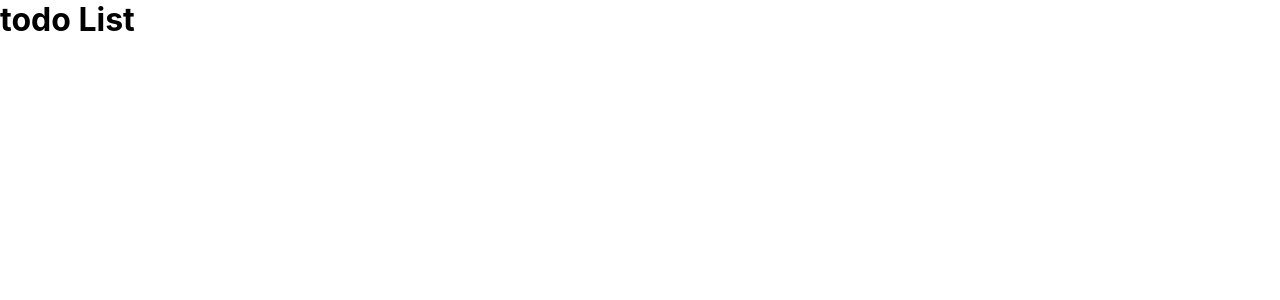
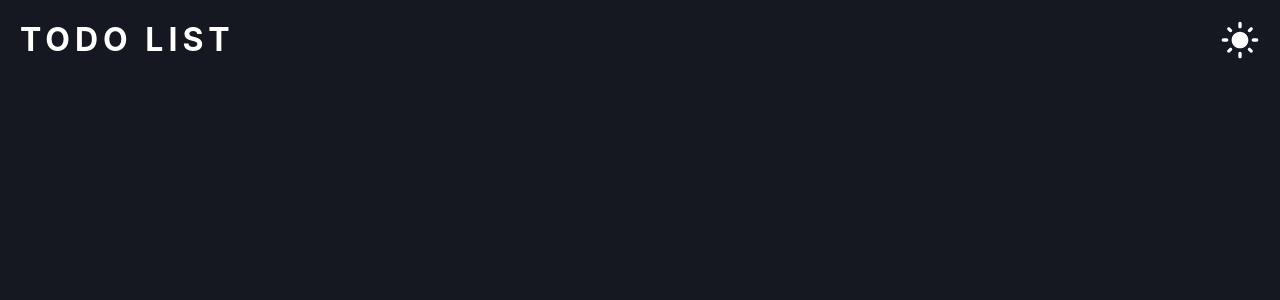
Before and after one commit to Inferno-Ripper/todo-list, a React (Create React App) app: page / in a window 1280 px wide. Shown: the top 300 px of the page. Built offline with nearby package versions, Linux system fonts and the light colour scheme.

Commit message:
dark and light mode toggle functionality implemented with redux

```diff
--- a/package.json
+++ b/package.json
@@ -3,11 +3,17 @@
   "version": "0.1.0",
   "private": true,
   "dependencies": {
+    "@emotion/react": "^11.9.0",
+    "@emotion/styled": "^11.8.1",
+    "@mui/icons-material": "^5.8.3",
+    "@mui/material": "^5.8.3",
+    "@reduxjs/toolkit": "^1.8.2",
     "@testing-library/jest-dom": "^5.16.4",
     "@testing-library/react": "^13.3.0",
     "@testing-library/user-event": "^13.5.0",
     "react": "^18.1.0",
     "react-dom": "^18.1.0",
+    "react-redux": "^8.0.2",
     "react-scripts": "5.0.1",
     "web-vitals": "^2.1.4"
   },
--- a/src/App.js
+++ b/src/App.js
@@ -1,7 +1,38 @@
+import { useState } from 'react';
+import './styles/App.css';
+
+import { useDispatch, useSelector } from 'react-redux';
+import { changeTheTheme, selectTheme } from './features/darkModeSlice';
+
+// icons
+import DarkModeIcon from '@mui/icons-material/DarkMode';
+import LightModeIcon from '@mui/icons-material/LightMode';
+
 function App() {
+	const [themeIcon, setThemeIcon] = useState(LightModeIcon);
+
+	const dispatch = useDispatch();
+
+	const darkMode = useSelector(selectTheme);
+
+	const changeTheme = () => {
+		// IF darkmode is True set it to False ELSE set it to True
+		dispatch(changeTheTheme(darkMode === true ? false : true));
+	};
+
 	return (
-		<div className='App'>
-			<h1>todo List</h1>
+		// IF the theme is set to dark then give the div dark-App className ELSE give the div light-App className
+		<div className={`${darkMode ? 'dark-App' : 'light-App'} App`}>
+			<div className='App__themeIcon' onClick={changeTheme}>
+				{/* IF darkMode is True display the  LightModeIcon ELSE display the DarkModeIcon*/}
+				{darkMode ? (
+					<LightModeIcon style={{ color: 'white', fontSize: '40px' }} />
+				) : (
+					<DarkModeIcon style={{ color: 'black', fontSize: '40px' }} />
+				)}
+			</div>
+
+			<h1 className='App__todoListText'>Todo List</h1>
 		</div>
 	);
 }
--- /dev/null
+++ b/src/app/store.js
@@ -0,0 +1,8 @@
+import { configureStore } from '@reduxjs/toolkit';
+import themeReducer from '../features/darkModeSlice';
+
+export const store = configureStore({
+	reducer: {
+		theme: themeReducer,
+	},
+});
--- /dev/null
+++ b/src/features/darkModeSlice.js
@@ -0,0 +1,21 @@
+import { createSlice } from '@reduxjs/toolkit';
+
+const initialState = {
+	darkMode: true,
+};
+
+const darkModeSlice = createSlice({
+	name: 'theme',
+	initialState,
+	reducers: {
+		changeTheTheme: (state, { payload }) => {
+			state.darkMode = payload;
+		},
+	},
+});
+
+export const { changeTheTheme } = darkModeSlice.actions;
+
+export const selectTheme = (state) => state.theme.darkMode;
+
+export default darkModeSlice.reducer;
--- a/src/index.js
+++ b/src/index.js
@@ -3,9 +3,15 @@ import ReactDOM from 'react-dom/client';
 import './index.css';
 import App from './App';
 
+// redux
+import { store } from './app/store';
+import { Provider } from 'react-redux';
+
 const root = ReactDOM.createRoot(document.getElementById('root'));
 root.render(
 	<React.StrictMode>
-		<App />
+		<Provider store={store}>
+			<App />
+		</Provider>
 	</React.StrictMode>
 );
--- /dev/null
+++ b/src/styles/App.css
@@ -0,0 +1,34 @@
+.App {
+	display: flex;
+	align-items: center;
+	justify-content: center;
+	height: 100vh;
+	width: 100vw;
+	position: relative;
+	transition: all 0.5s ease-in-out;
+}
+
+.dark-App {
+	background-color: #151820;
+	color: white;
+}
+
+.light-App {
+	background-color: white;
+	color: black;
+}
+
+.App__themeIcon {
+	position: absolute;
+	top: 20px;
+	right: 20px;
+	cursor: pointer;
+}
+
+.App__todoListText {
+	position: absolute;
+	top: 20px;
+	left: 20px;
+	letter-spacing: 5px;
+	text-transform: uppercase;
+}
```
Also changed, not shown: 1 other file (tests, documents, lock files or other folders).
